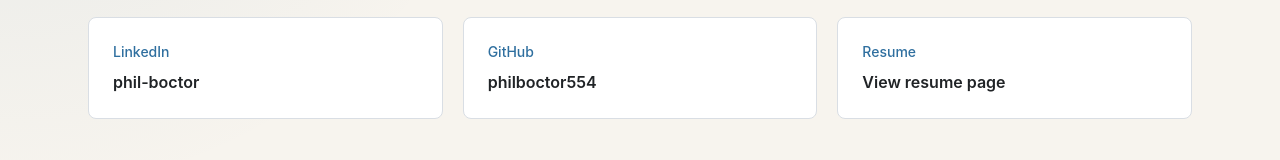
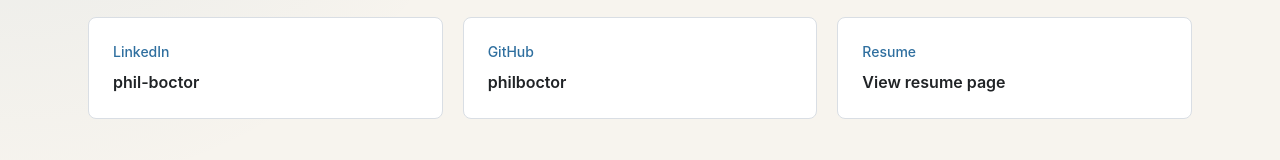
Before and after one commit to philboctor/philboctor.github.io, a Next.js app: page /contact in a window 1280 px wide. Shown: the part 340-500 px from the top of the page. Built offline with nearby package versions, Linux system fonts and the light colour scheme.

Commit message:
Update GitHub Username

```diff
--- a/app/contact/page.tsx
+++ b/app/contact/page.tsx
@@ -32,7 +32,7 @@
           href="https://github.com/philboctor"
         >
           <p className="text-sm font-medium text-accent">GitHub</p>
-          <p className="mt-2 font-semibold text-ink">philboctor554</p>
+          <p className="mt-2 font-semibold text-ink">philboctor</p>
         </a>
         <Link
           className="focus-ring rounded-lg border border-line bg-white p-6 transition hover:border-accent"
```
